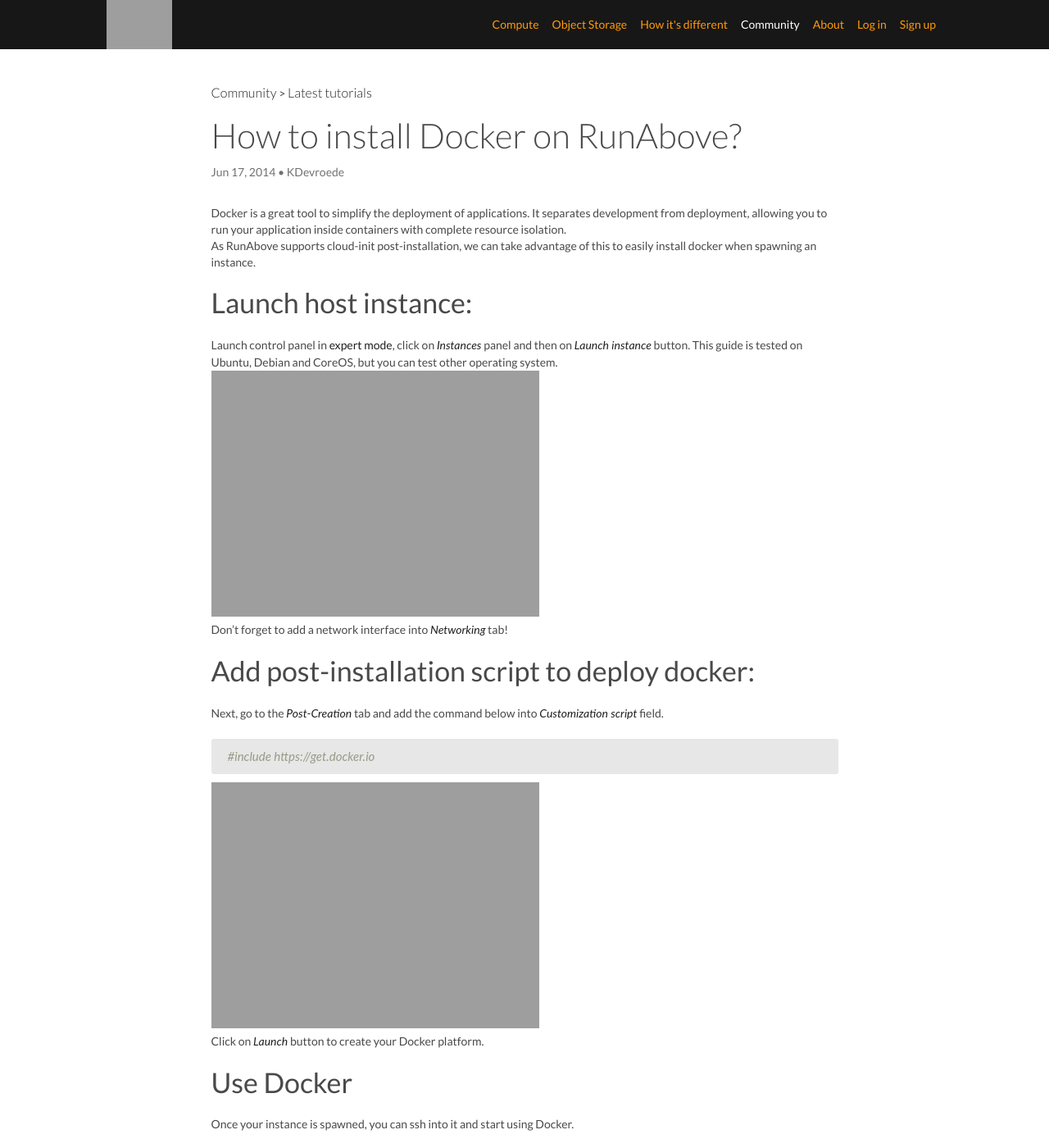
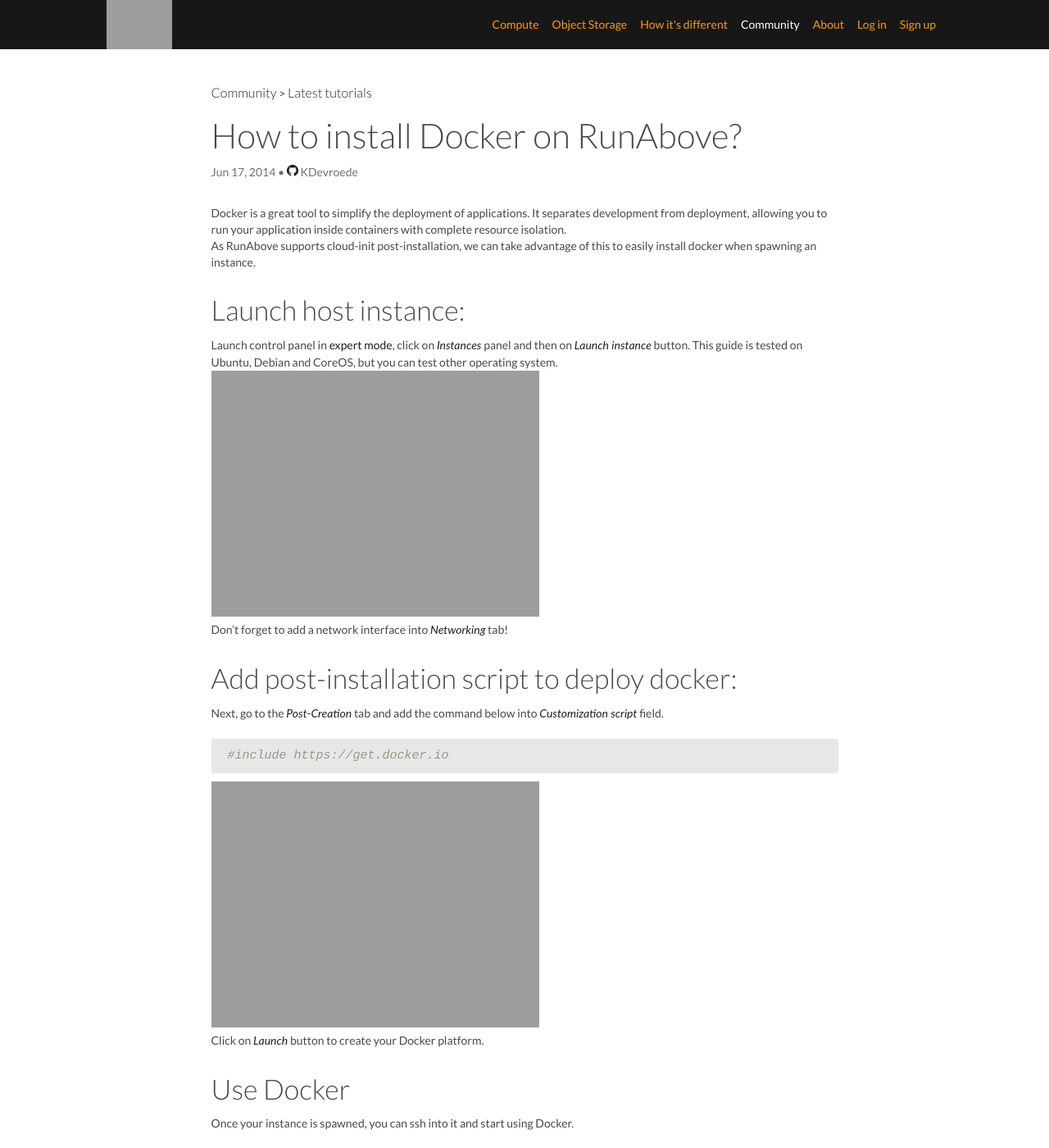
Before and after one commit to ovhlabs/knowledge-base, a Jekyll site: the page built from en/_posts/2014-06-17-how-to-install-docker-on-runabove.markdown, in a window 1280 px wide and 1400 px high. Shown: the whole window at 82% size. Built offline with Jekyll 4.4.1, drawn with Linux system fonts in a browser that asks for light colours; some web fonts are replaced; Markdown is read by kramdown in place of the engine named in the settings; comment, search, counter and statistics services are not loaded; grey boxes are pictures that could not be loaded.

Commit message:
Add more documentation, and fix css design

```diff
--- a/_includes/footer.html
+++ b/_includes/footer.html
@@ -95,8 +95,8 @@
             © 2014 - RunAbove. All Rights Reserved.
             </div>
             <div class="w50 fr">
-                <a href="https://twitter.com/RunAbovecom" title="Twitter RunAbove" class="ico-twitter">
-                </a>
+                <a href="https://twitter.com/RunAbovecom" title="Twitter RunAbove" class="ico-twitter"></a>
+                <a href="https://github.com/runabove" title="Github RunAbove" class="ico-github"></a>
             </div>
         </div>
         <br><br>
--- a/_layouts/post.html
+++ b/_layouts/post.html
@@ -6,7 +6,12 @@
   </p>
 
     <h2>{{ page.title }}</h2>
-    <p class="meta">{{ page.date | date: "%b %-d, %Y" }}{% if page.meta %} • {{ page.meta }}{% endif %}{% if page.author %} • <a href="https://github.com/{{ page.author }}">{{ page.author }}</a>{% endif %}</p>
+    <p class="meta">{{ page.date | date: "%b %-d, %Y" }}
+    {% if page.meta %} • {{ page.meta }}{% endif %}
+    {% if page.author %} •
+      <img class="github_icon" src="{{ site.baseurl }}/images/author-github.png" alt="Github account" />
+      <a href="https://github.com/{{ page.author }}">{{ page.author }}</a>
+    {% endif %}</p>
     <p class="meta">
       {% if page.trans %}
         {% for trans in page.trans %}
--- a/fr/index.html
+++ /dev/null
@@ -1,4 +0,0 @@
----
-layout: home
-lang: fr
----
--- a/styles/knowledge-base.css
+++ b/styles/knowledge-base.css
@@ -23,9 +23,10 @@
 }
 .post-content h1 {
 	text-indent: inherit;
-	margin:20px 0 20px 0;
+	margin:30px 0 10px 0;
     font-size:34px;
     line-height:40px;
+    font-weight: 200;
 }
 .post-content h2 {
 	margin:20px 0 20px 0;
@@ -65,3 +66,14 @@
 	margin: auto;
 	margin-bottom: 50px;
 }
+code, .highlight pre code, .highlight pre code span {
+    overflow: auto;
+    font-family: "Courier" !important;
+}
+.highlight .bp {
+    font-size: 15px !important;
+}
+.github_icon {
+	width: 14px;
+	height: 14px;
+}
--- a/styles/main.css
+++ b/styles/main.css
@@ -30,7 +30,7 @@
 h2 {
     font-size : 2em;
 }
-a:not(.ico-twitter) , a.staff-photo img{ text-decoration : none; outline : none;
+a:not(.ico-twitter):not(.ico-github) , a.staff-photo img{ text-decoration : none; outline : none;
     -webkit-transition: all 0.15s ease;
     -moz-transition: all 0.15s ease;
     -ms-transition: all 0.15s ease;
@@ -186,12 +186,23 @@
 }
 
 a.ico-twitter {
-    background: url("/images/twitter.png") no-repeat scroll 0 0 / 100% auto rgba(0, 0, 0, 0);
+    background: url("../images/twitter.png") no-repeat scroll 0 0 / 100% auto rgba(0, 0, 0, 0);
     display: block;
     float: right;
     height: 27px;
     margin: -3px 0 0 7px;
     width: 31px;
+}
+a.ico-github {
+    background: url("../images/github.png") no-repeat scroll 0px 0px / 100% auto transparent;
+    display: block;
+    float: right;
+    height: 27px;
+    margin: -3px 0px 0px 7px;
+    width: 31px;
+}
+a.ico-github:hover {
+    background-position: 0px 100%;
 }
 
 a.ico-twitter:hover {
```
Also changed, not shown: fr/contribuer.md (deleted, +0 -7 lines), README.md, images/author-github.png (added), images/github.png (added), images/twitter.png (added).
